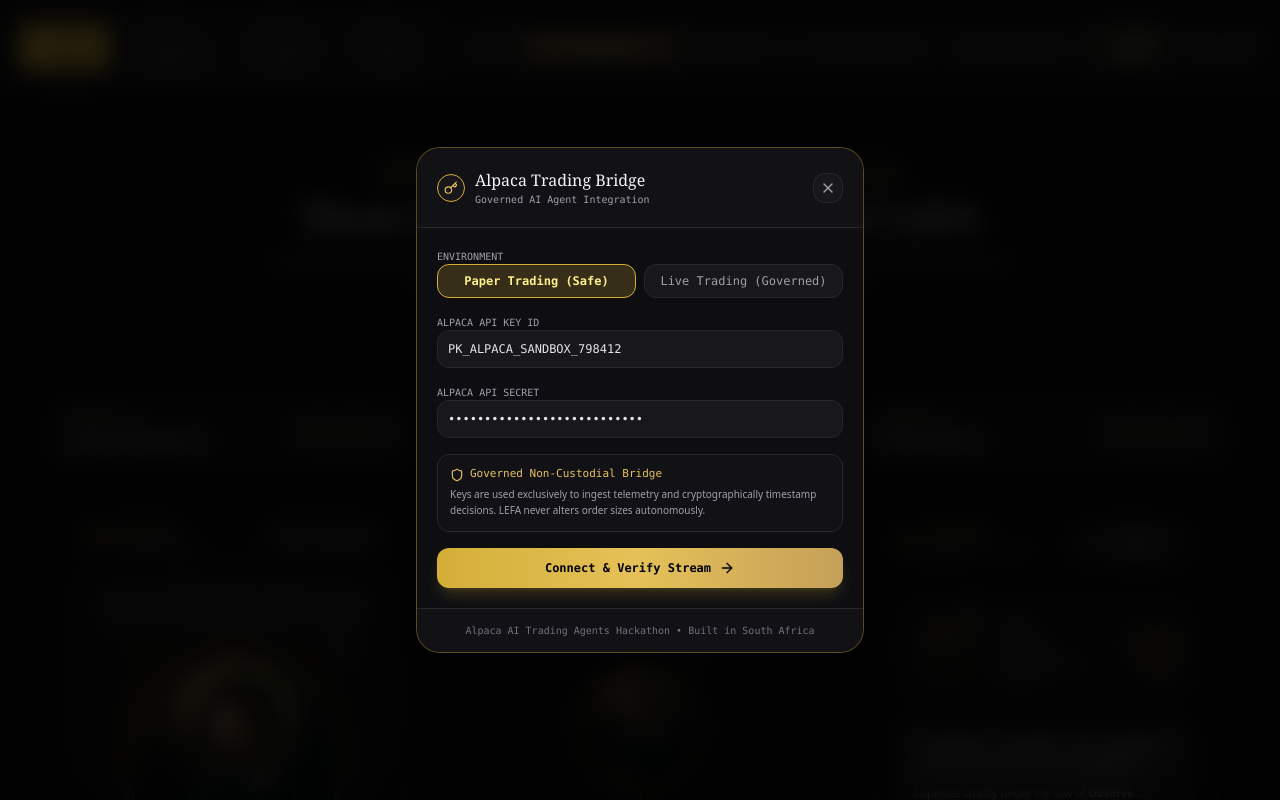
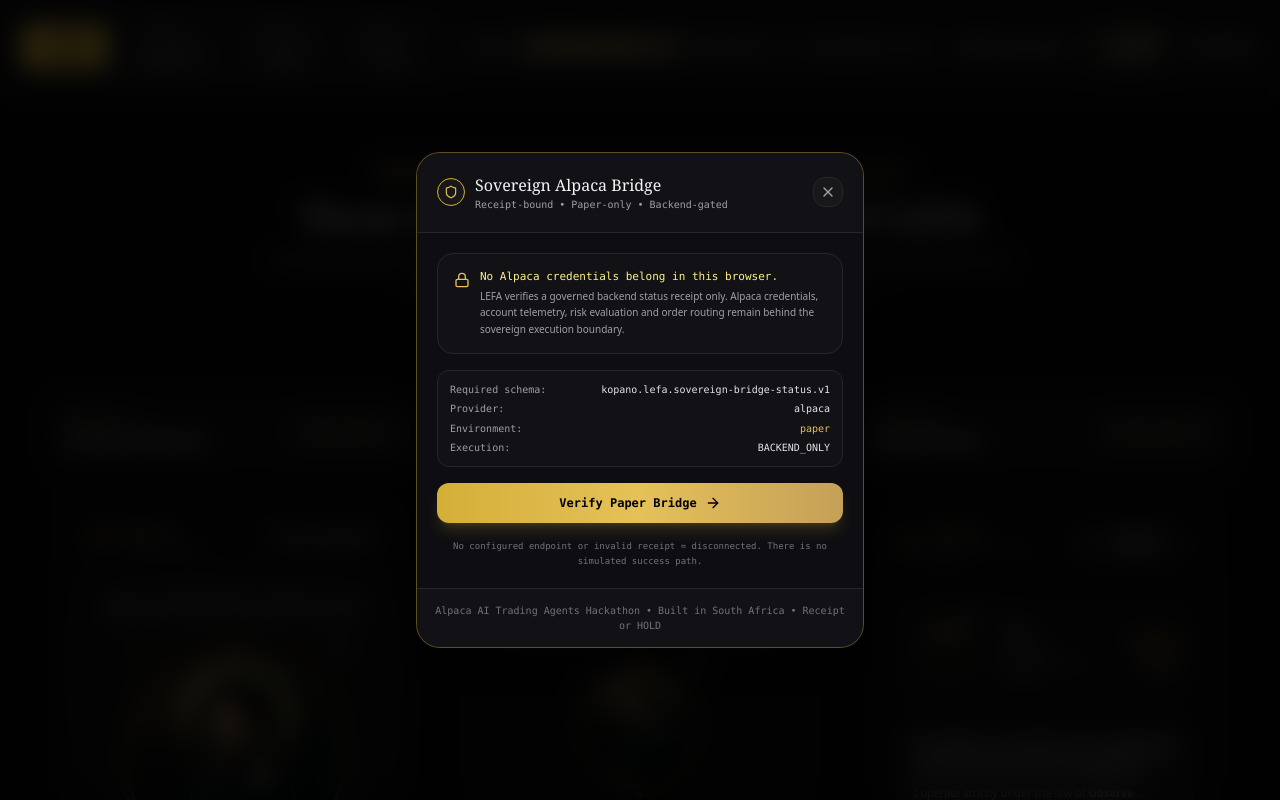
Before and after one commit to RobynAwesome/Lefa-ai-google-stitch, a React (Vite) app: page / in a window 1280 px wide. Both pictures are taken after a click on the button "Not Connected". Shown: the top 800 px of the page. Built offline with nearby package versions, Linux system fonts and the light colour scheme.

Commit message:
fix: remove browser Alpaca credentials and simulated verification

```diff
--- a/src/components/AlpacaConnectModal.tsx
+++ b/src/components/AlpacaConnectModal.tsx
@@ -1,6 +1,7 @@
 import React, { useState } from 'react';
 import { motion } from 'motion/react';
-import { X, Key, Shield, CheckCircle2, Lock, ArrowRight, ExternalLink } from 'lucide-react';
+import { X, Shield, CheckCircle2, Lock, ArrowRight, AlertTriangle } from 'lucide-react';
+import { verifySovereignBridge } from '../sovereignBridge';
 
 interface AlpacaConnectModalProps {
   isOpen: boolean;
@@ -17,21 +18,25 @@
   onConnectSuccess,
   onDisconnect
 }) => {
-  const [apiKey, setApiKey] = useState('PK_ALPACA_SANDBOX_798412');
-  const [apiSecret, setApiSecret] = useState('sk_paper_test_8849204918239');
-  const [environment, setEnvironment] = useState<'paper' | 'live'>('paper');
   const [isVerifying, setIsVerifying] = useState(false);
+  const [verificationMessage, setVerificationMessage] = useState<string | null>(null);
 
   if (!isOpen) return null;
 
-  const handleConnect = (e: React.FormEvent) => {
-    e.preventDefault();
+  const handleVerify = async () => {
     setIsVerifying(true);
-    setTimeout(() => {
-      setIsVerifying(false);
-      onConnectSuccess();
-      onClose();
-    }, 1000);
+    setVerificationMessage(null);
+
+    const result = await verifySovereignBridge();
+    setIsVerifying(false);
+
+    if (!result.ok) {
+      setVerificationMessage(result.message);
+      return;
+    }
+
+    onConnectSuccess();
+    onClose();
   };
 
   const handleDisconnect = () => {
@@ -47,144 +52,129 @@
         exit={{ opacity: 0, scale: 0.95 }}
         className="relative w-full max-w-md bg-[#0e0e12] border border-[#d4af37]/40 rounded-3xl shadow-2xl overflow-hidden font-sans"
       >
-        {/* Header */}
         <div className="p-5 border-b border-[#27272a] flex items-center justify-between bg-[#121216]">
           <div className="flex items-center gap-2.5">
             <div className="w-7 h-7 rounded-full border border-[#d4af37] flex items-center justify-center bg-[#18181b]">
-              <Key className="w-3.5 h-3.5 text-[#e5c158]" />
+              <Shield className="w-3.5 h-3.5 text-[#e5c158]" />
             </div>
             <div>
-              <h3 className="text-base font-serif text-zinc-100">Alpaca Trading Bridge</h3>
-              <p className="text-[10px] font-mono text-zinc-400">Governed AI Agent Integration</p>
+              <h3 className="text-base font-serif text-zinc-100">Sovereign Alpaca Bridge</h3>
+              <p className="text-[10px] font-mono text-zinc-400">Receipt-bound • Paper-only • Backend-gated</p>
             </div>
           </div>
           <button
             onClick={onClose}
             className="p-1.5 rounded-xl bg-[#18181b] text-zinc-400 hover:text-white border border-[#27272a] cursor-pointer"
+            aria-label="Close bridge dialog"
           >
             <X className="w-4 h-4" />
           </button>
         </div>
 
-        {/* Body */}
         <div className="p-5 space-y-4 text-xs">
-
           {isConnected ? (
             <div className="space-y-4">
-              <div className="p-4 rounded-2xl bg-emerald-950/30 border border-emerald-500/40 text-emerald-200 space-y-2">
+              <div className="p-4 rounded-2xl bg-[#d4af37]/10 border border-[#d4af37]/45 text-[#fef08a] space-y-2">
                 <div className="flex items-center gap-2 font-mono font-semibold">
-                  <CheckCircle2 className="w-4 h-4 text-emerald-400" />
-                  <span>Alpaca Paper Sandbox Connected</span>
+                  <CheckCircle2 className="w-4 h-4" />
+                  <span>Sovereign paper bridge verified</span>
                 </div>
-                <p className="text-[11px] text-zinc-300">
-                  LEFA is listening to real-time market streams in governed observation mode. No execution commands will ever be initiated without multi-signature verification.
+                <p className="text-[11px] text-zinc-300 leading-relaxed">
+                  LEFA has accepted a valid backend bridge-status contract. This does not mean a trade is approved and it does not grant browser execution authority.
                 </p>
               </div>
 
-              <div className="p-3 rounded-xl bg-[#121216] border border-[#27272a] font-mono text-[11px] space-y-1">
-                <div className="flex justify-between text-zinc-400">
-                  <span>Target API:</span>
-                  <span className="text-zinc-200">paper-api.alpaca.markets</span>
+              <div className="p-3 rounded-xl bg-[#121216] border border-[#27272a] font-mono text-[11px] space-y-1.5">
+                <div className="flex justify-between gap-4 text-zinc-400">
+                  <span>Provider:</span>
+                  <span className="text-zinc-200">Alpaca</span>
                 </div>
-                <div className="flex justify-between text-zinc-400">
-                  <span>Scope:</span>
-                  <span className="text-[#e5c158]">READ_STREAM + HASH_LEDGER</span>
+                <div className="flex justify-between gap-4 text-zinc-400">
+                  <span>Environment:</span>
+                  <span className="text-[#e5c158]">PAPER ONLY</span>
+                </div>
+                <div className="flex justify-between gap-4 text-zinc-400">
+                  <span>Execution authority:</span>
+                  <span className="text-zinc-200">BACKEND ONLY</span>
+                </div>
+                <div className="flex justify-between gap-4 text-zinc-400">
+                  <span>Decision truth:</span>
+                  <span className="text-zinc-200">KC receipt</span>
                 </div>
               </div>
 
               <button
                 onClick={handleDisconnect}
-                className="w-full py-2.5 rounded-xl bg-rose-950/40 border border-rose-600/40 text-rose-300 font-mono text-xs hover:bg-rose-900/40 transition-colors cursor-pointer"
+                className="w-full py-2.5 rounded-xl bg-[#18181b] border border-[#3f3f46] text-zinc-300 font-mono text-xs hover:border-[#d4af37]/60 transition-colors cursor-pointer"
               >
-                Disconnect Alpaca Bridge
+                Disconnect LEFA View
               </button>
             </div>
           ) : (
-            <form onSubmit={handleConnect} className="space-y-4">
-              <div className="space-y-1">
-                <label className="text-[10px] font-mono text-zinc-400 uppercase">Environment</label>
-                <div className="grid grid-cols-2 gap-2">
-                  <button
-                    type="button"
-                    onClick={() => setEnvironment('paper')}
-                    className={`py-2 rounded-xl border text-xs font-mono transition-all cursor-pointer ${
-                      environment === 'paper'
-                        ? 'bg-[#d4af37]/20 border-[#d4af37] text-[#fef08a] font-bold'
-                        : 'bg-[#18181b] border-[#27272a] text-zinc-400'
-                    }`}
-                  >
-                    Paper Trading (Safe)
-                  </button>
-                  <button
-                    type="button"
-                    onClick={() => setEnvironment('live')}
-                    className={`py-2 rounded-xl border text-xs font-mono transition-all cursor-pointer ${
-                      environment === 'live'
-                        ? 'bg-[#d4af37]/20 border-[#d4af37] text-[#fef08a] font-bold'
-                        : 'bg-[#18181b] border-[#27272a] text-zinc-400'
-                    }`}
-                  >
-                    Live Trading (Governed)
-                  </button>
+            <div className="space-y-4">
+              <div className="p-4 rounded-2xl bg-[#121216] border border-[#27272a] space-y-3">
+                <div className="flex items-start gap-2.5">
+                  <Lock className="w-4 h-4 mt-0.5 text-[#e5c158] shrink-0" />
+                  <div>
+                    <div className="font-mono text-[#fef08a] text-[11px]">No Alpaca credentials belong in this browser.</div>
+                    <p className="mt-1 text-[10px] leading-relaxed text-zinc-400">
+                      LEFA verifies a governed backend status receipt only. Alpaca credentials, account telemetry, risk evaluation and order routing remain behind the sovereign execution boundary.
+                    </p>
+                  </div>
                 </div>
               </div>
 
-              <div className="space-y-1">
-                <label className="text-[10px] font-mono text-zinc-400 uppercase">Alpaca API Key ID</label>
-                <input
-                  type="text"
-                  value={apiKey}
-                  onChange={(e) => setApiKey(e.target.value)}
-                  className="w-full p-2.5 rounded-xl bg-[#18181b] border border-[#27272a] text-xs font-mono text-zinc-200 focus:border-[#d4af37] focus:outline-none"
-                  placeholder="PK..."
-                  required
-                />
+              <div className="p-3 rounded-xl bg-[#121216] border border-[#27272a] font-mono text-[10px] space-y-1.5 text-zinc-400">
+                <div className="flex justify-between gap-4">
+                  <span>Required schema:</span>
+                  <span className="text-zinc-200 text-right">kopano.lefa.sovereign-bridge-status.v1</span>
+                </div>
+                <div className="flex justify-between gap-4">
+                  <span>Provider:</span>
+                  <span className="text-zinc-200">alpaca</span>
+                </div>
+                <div className="flex justify-between gap-4">
+                  <span>Environment:</span>
+                  <span className="text-[#e5c158]">paper</span>
+                </div>
+                <div className="flex justify-between gap-4">
+                  <span>Execution:</span>
+                  <span className="text-zinc-200">BACKEND_ONLY</span>
+                </div>
               </div>
 
-              <div className="space-y-1">
-                <label className="text-[10px] font-mono text-zinc-400 uppercase">Alpaca API Secret</label>
-                <input
-                  type="password"
-                  value={apiSecret}
-                  onChange={(e) => setApiSecret(e.target.value)}
-                  className="w-full p-2.5 rounded-xl bg-[#18181b] border border-[#27272a] text-xs font-mono text-zinc-200 focus:border-[#d4af37] focus:outline-none"
-                  placeholder="Secret key..."
-                  required
-                />
-              </div>
-
-              <div className="p-3 rounded-xl bg-[#121216] border border-[#27272a] text-[11px] text-zinc-400 space-y-1">
-                <div className="flex items-center gap-1.5 text-[#e5c158] font-mono">
-                  <Shield className="w-3.5 h-3.5" />
-                  <span>Governed Non-Custodial Bridge</span>
+              {verificationMessage && (
+                <div className="p-3 rounded-xl bg-[#d97706]/10 border border-[#d97706]/50 text-[10px] text-[#fbbf24] font-mono flex items-start gap-2">
+                  <AlertTriangle className="w-3.5 h-3.5 mt-0.5 shrink-0" />
+                  <span>{verificationMessage}</span>
                 </div>
-                <p className="text-[10px] leading-relaxed">
-                  Keys are used exclusively to ingest telemetry and cryptographically timestamp decisions. LEFA never alters order sizes autonomously.
-                </p>
-              </div>
+              )}
 
               <button
-                type="submit"
+                type="button"
+                onClick={handleVerify}
                 disabled={isVerifying}
-                className="w-full py-3 rounded-xl bg-gradient-to-r from-[#d4af37] via-[#e5c158] to-[#c5a059] text-black font-semibold text-xs font-mono hover:brightness-110 active:scale-[0.98] transition-all cursor-pointer flex items-center justify-center gap-2 shadow-lg shadow-[#d4af37]/20"
+                className="w-full py-3 rounded-xl bg-gradient-to-r from-[#d4af37] via-[#e5c158] to-[#c5a059] disabled:opacity-50 text-black font-semibold text-xs font-mono hover:brightness-110 active:scale-[0.98] transition-all cursor-pointer flex items-center justify-center gap-2 shadow-lg shadow-[#d4af37]/20"
               >
                 {isVerifying ? (
-                  <span>Verifying API Signature...</span>
+                  <span>Verifying sovereign receipt boundary…</span>
                 ) : (
                   <>
-                    <span>Connect & Verify Stream</span>
+                    <span>Verify Paper Bridge</span>
                     <ArrowRight className="w-4 h-4" />
                   </>
                 )}
               </button>
-            </form>
+
+              <p className="text-center text-[9px] font-mono text-zinc-500 leading-relaxed">
+                No configured endpoint or invalid receipt = disconnected. There is no simulated success path.
+              </p>
+            </div>
           )}
-
         </div>
 
-        {/* Footer */}
         <div className="p-3.5 border-t border-[#27272a] bg-[#121216] text-[10px] font-mono text-zinc-500 text-center">
-          Alpaca AI Trading Agents Hackathon • Built in South Africa
+          Alpaca AI Trading Agents Hackathon • Built in South Africa • Receipt or HOLD
         </div>
       </motion.div>
     </div>
```
